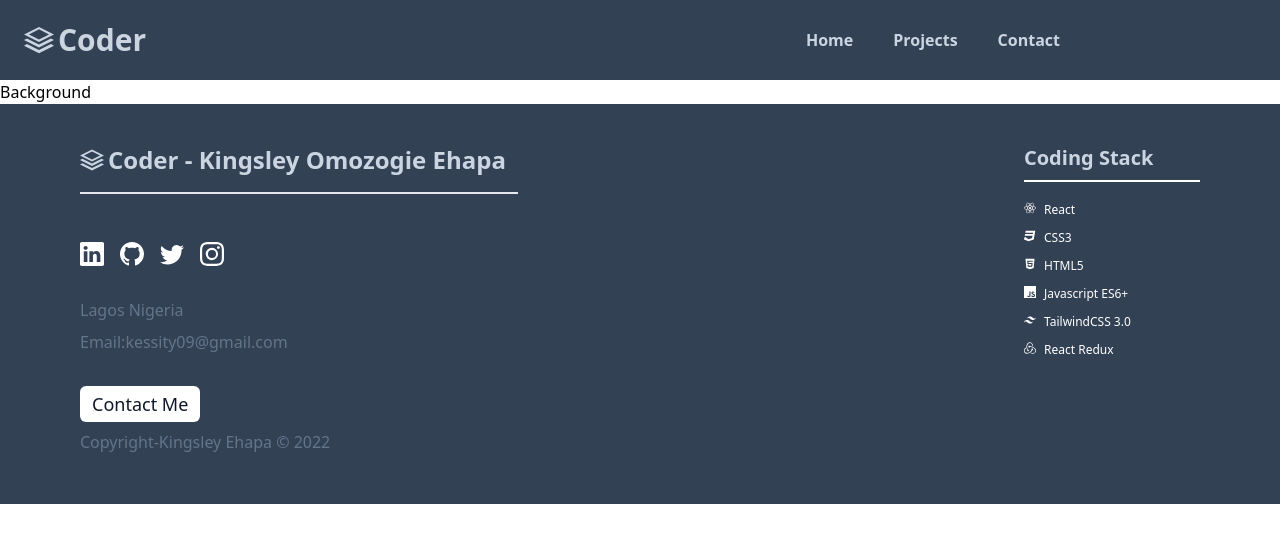
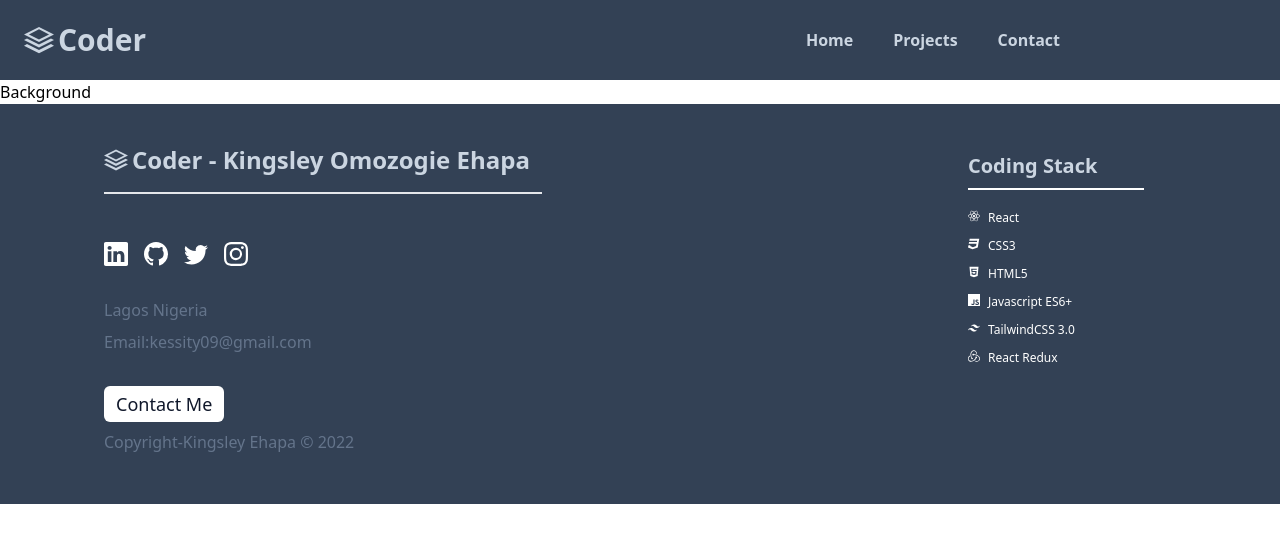
Before and after one commit to KINGSLEYEHAPA/Kingsley-Ehapa-Portfolio, a React (Create React App) app: page / in a window 1280 px wide. Shown: the top 542 px of the page. Built offline with nearby package versions, Linux system fonts and the light colour scheme.

Commit message:
Done with Footer

```diff
--- a/src/components/Footer.jsx
+++ b/src/components/Footer.jsx
@@ -8,7 +8,7 @@ import { SiJavascript, SiTailwindcss, SiRedux } from "react-icons/si";
 const Footer = () => {
   return (
     <div className=" h-[40rem] md:h-[25rem] bg-slate-700 flex flex-col justify-center gap-12 ssmgap-24 items-start p-10 ssm:px-2 md:flex md:flex-row md:justify-between md:px-20">
-      <div>
+      <div className="ml-6">
         {" "}
         <Link
           to="/"
@@ -46,8 +46,8 @@ const Footer = () => {
           <p>Copyright-Kingsley Ehapa &copy; 2022</p>
         </div>
       </div>
-      <div className="">
-        <h2 className="mb-5 pb-2 border-b-2 border-white text-xl text-slate-300 font-bold  ">
+      <div className="  ml-6 md:mr-14 md:mb-2 md:mt-4">
+        <h2 className="mb-5 mt-[-0.5rem]  pb-2 border-b-2 border-white text-xl text-slate-300 font-bold  ">
           Coding Stack
         </h2>
 
```
